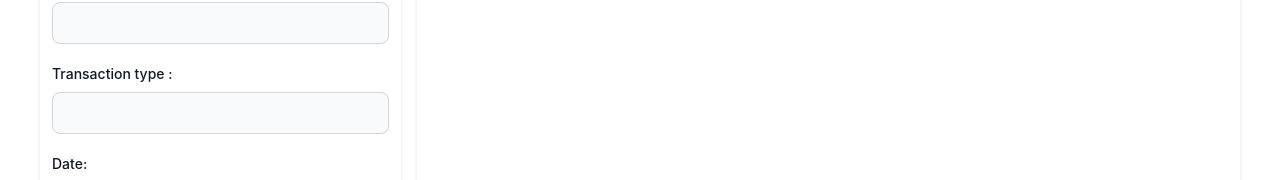
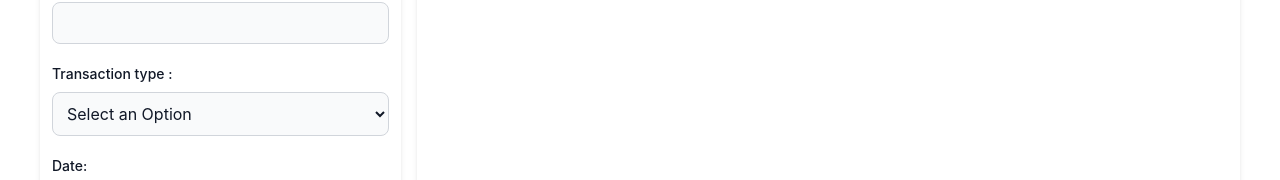
Before and after one commit to karmanshi/Expenses-Tracker, a React (Create React App) app in the folder expenses-tracker/: page / in a window 1280 px wide. Shown: the part 308-488 px from the top of the page. Built offline with nearby package versions, Linux system fonts and the light colour scheme.

Commit message:
add dropdown in amount transaction

```diff
--- a/expenses-tracker/package.json
+++ b/expenses-tracker/package.json
@@ -6,6 +6,7 @@
     "@testing-library/jest-dom": "^5.17.0",
     "@testing-library/react": "^13.4.0",
     "@testing-library/user-event": "^13.5.0",
+    "apexcharts": "^3.52.0",
     "react": "^18.3.1",
     "react-dom": "^18.3.1",
     "react-scripts": "5.0.1",
--- a/expenses-tracker/src/Component/Expanses.jsx
+++ b/expenses-tracker/src/Component/Expanses.jsx
@@ -1,11 +1,11 @@
-import React, { useState,useEffect } from 'react'
+import React, { useState, useEffect } from 'react'
 import Navbar from './navbar'
 
 const Expanses = () => {
     const [addTransaction, setAddTransaction] = useState({})
     const [transactionList, setTransactionList] = useState(() => {
         return JSON.parse(localStorage.getItem('transaction')) || []
-      })
+    })
 
     const handleAddForm = (e) => {
         setAddTransaction({ ...addTransaction, [e.target.name]: e.target.value })
@@ -26,7 +26,7 @@ const Expanses = () => {
 
     useEffect(() => {
         localStorage.setItem('transaction', JSON.stringify(transactionList));
-      }, [transactionList]);
+    }, [transactionList]);
 
     return (
         <div>
@@ -84,16 +84,17 @@ const Expanses = () => {
                                     >
                                         Transaction type :
                                     </label>
-                                    <input
-                                        type="text"
-                                        id="transaction"
-                                        className="bg-gray-50 border border-gray-300 text-gray-900 text-sm rounded-lg focus:ring-blue-500 focus:border-blue-500 block w-full p-2.5 dark:bg-gray-700 dark:border-gray-600 dark:placeholder-gray-400 dark:text-white dark:focus:ring-blue-500 dark:focus:border-blue-500"
-                                        placeholder=" "
-                                        required=""
-                                        name='transaction'
-                                        value={addTransaction.transaction}
-                                        onChange={handleAddForm}
-                                    />
+                                    <select className="bg-gray-50 border border-gray-300 text-gray-900 rounded-lg focus:ring-primary-500 focus:border-primary-500 block w-full p-2.5 dark:bg-gray-700 dark:border-gray-600 dark:placeholder-gray-400 dark:text-white dark:focus:ring-primary-500 dark:focus:border-primary-500"
+                                     name='transaction'
+                                     value={addTransaction.transaction}
+                                     onChange={handleAddForm}
+                                    >
+                                        <option className="px-4 py-4 text-lg	 bg-white border rounded-lg focus:border-purple-400 focus:ring-purple-300 focus:outline-none focus:ring focus:ring-opacity-40 mb-2" defaultValue=''>Select an Option</option>
+
+                                        <option className="px-4 py-4 text-lg bg-white border rounded-lg focus:border-purple-400 focus:ring-purple-300 focus:outline-none focus:ring focus:ring-opacity-40 mb-2">Credit</option>
+                                        <option className="px-4 py-4 text-lg bg-white border rounded-lg focus:border-purple-400 focus:ring-purple-300 focus:outline-none focus:ring focus:ring-opacity-40 mb-2">Debit</option>
+
+                                    </select>
                                 </div>
 
                                 <div className="mb-5">
```
Also changed, not shown: 1 other file (tests, documents, lock files or other folders).
